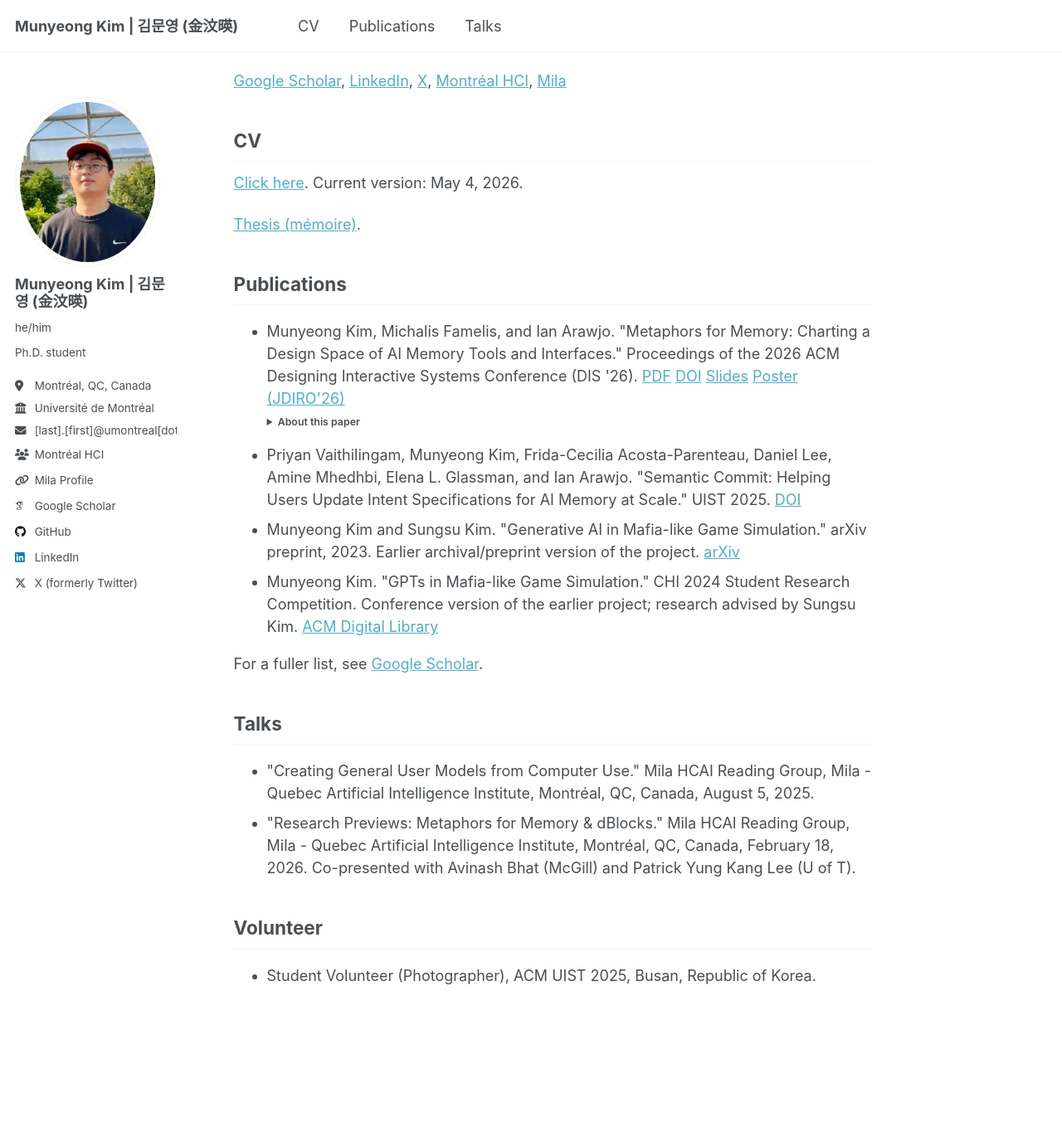
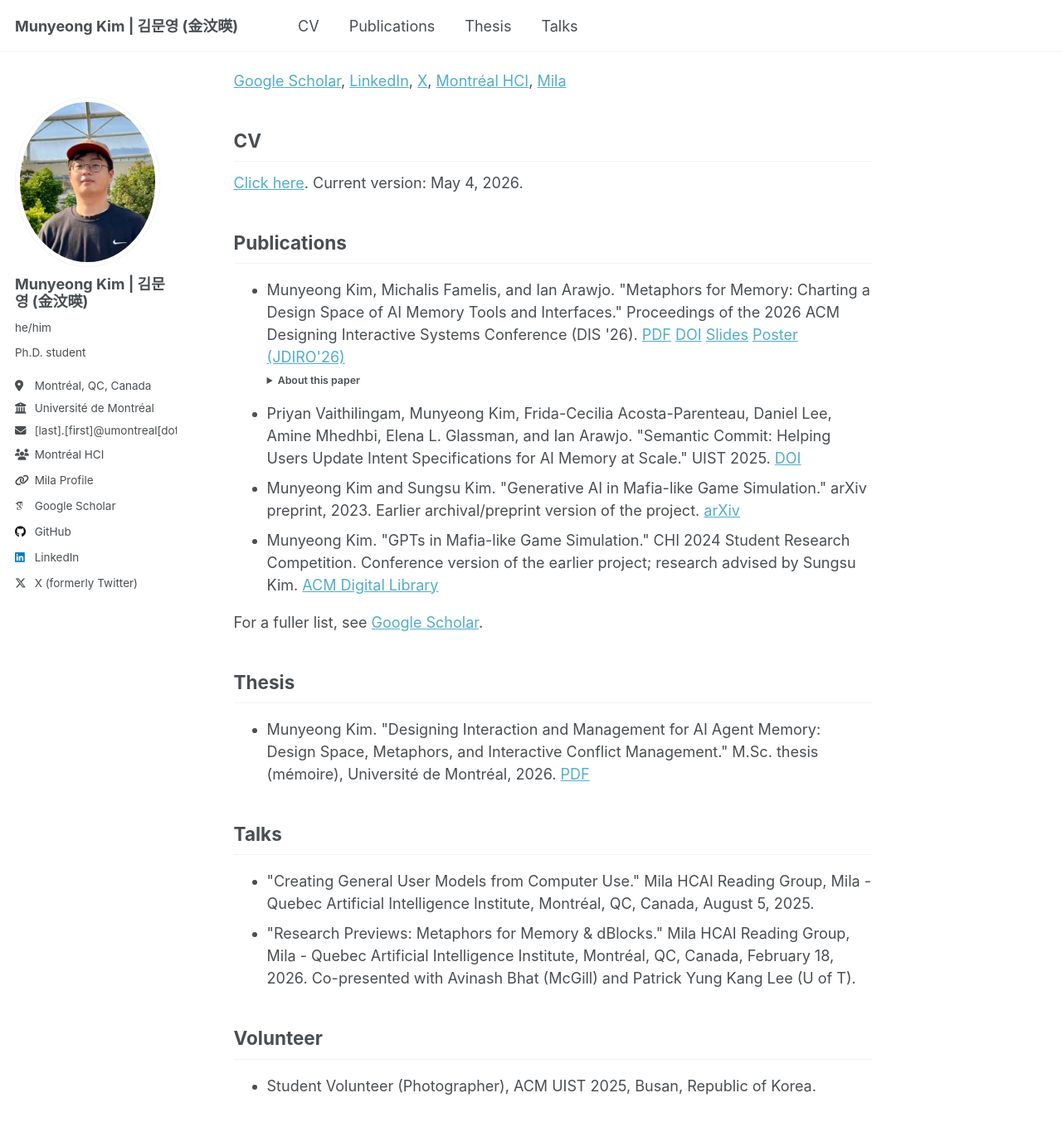
Before and after one commit to MunyeongKim/munyeongkim.github.io, a Jekyll site: the page built from _pages/about.md, in a window 1280 px wide and 1400 px high, scrolled down 439 px. Shown: the top 1359 px of the window at 83% size. Built offline with Jekyll 4.4.1, drawn with Linux system fonts in a browser that asks for light colours; some web fonts are replaced; a script that is not in the unit is left out.

Commit message:
Move thesis into its own section

```diff
--- a/_data/navigation.yml
+++ b/_data/navigation.yml
@@ -14,5 +14,8 @@ main:
   - title: "Publications"
     url: /#publications
 
+  - title: "Thesis"
+    url: /#thesis
+
   - title: "Talks"
     url: /#talks
--- a/_pages/about.md
+++ b/_pages/about.md
@@ -43,6 +42,13 @@ Find Me
   <p>For a fuller list, see <a href="https://scholar.google.com/citations?user=mBcMSCwAAAAJ&hl=en">Google Scholar</a>.</p>
 </section>
 
+<section id="thesis">
+  <h2>Thesis</h2>
+  <ul>
+    <li>Munyeong Kim. "Designing Interaction and Management for AI Agent Memory: Design Space, Metaphors, and Interactive Conflict Management." M.Sc. thesis (mémoire), Université de Montréal, 2026. <a href="/files/Kim_Munyeong_2026_memoire.pdf">PDF</a></li>
+  </ul>
+</section>
+
 <section id="talks">
   <h2>Talks</h2>
   <ul>
```
Also changed, not shown: other parts of _pages/about.md (+0 -1 lines).
